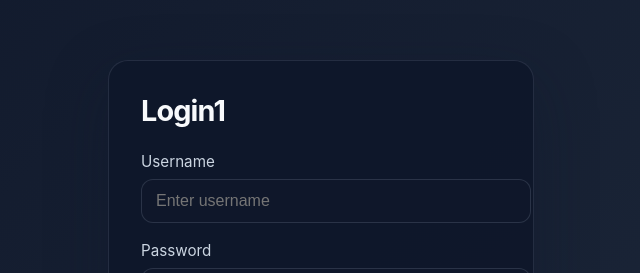
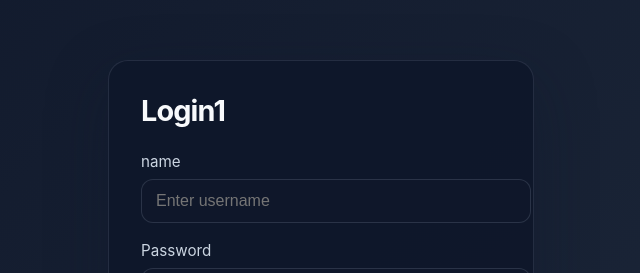
Before and after one commit to prasadsandaruwan69/test-docker, a React (Create React App) app: page / in a window 1280 px wide. Shown: the part 168-441 px from the top of the page, without its empty margins (319-959 px from the left). Built offline with nearby package versions, Linux system fonts and the light colour scheme.

Commit message:
Fix label text for username input in login form

```diff
--- a/src/App.js
+++ b/src/App.js
@@ -17,7 +17,7 @@ function App() {
         <h1>Login1</h1>
         <form onSubmit={handleSubmit} className="login-form">
           <label>
-            Username
+            name
             <input
               type="text"
               value={username}
```
